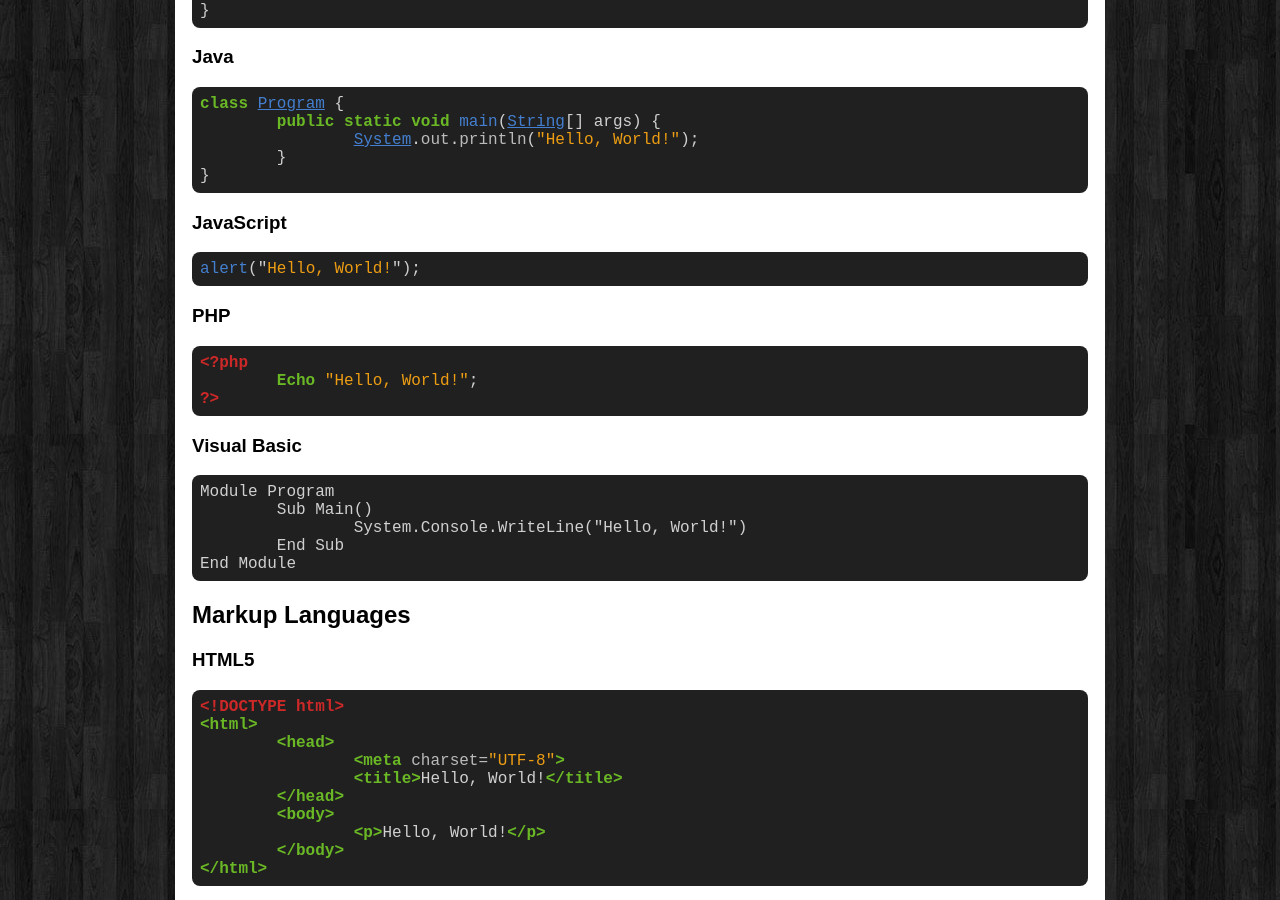
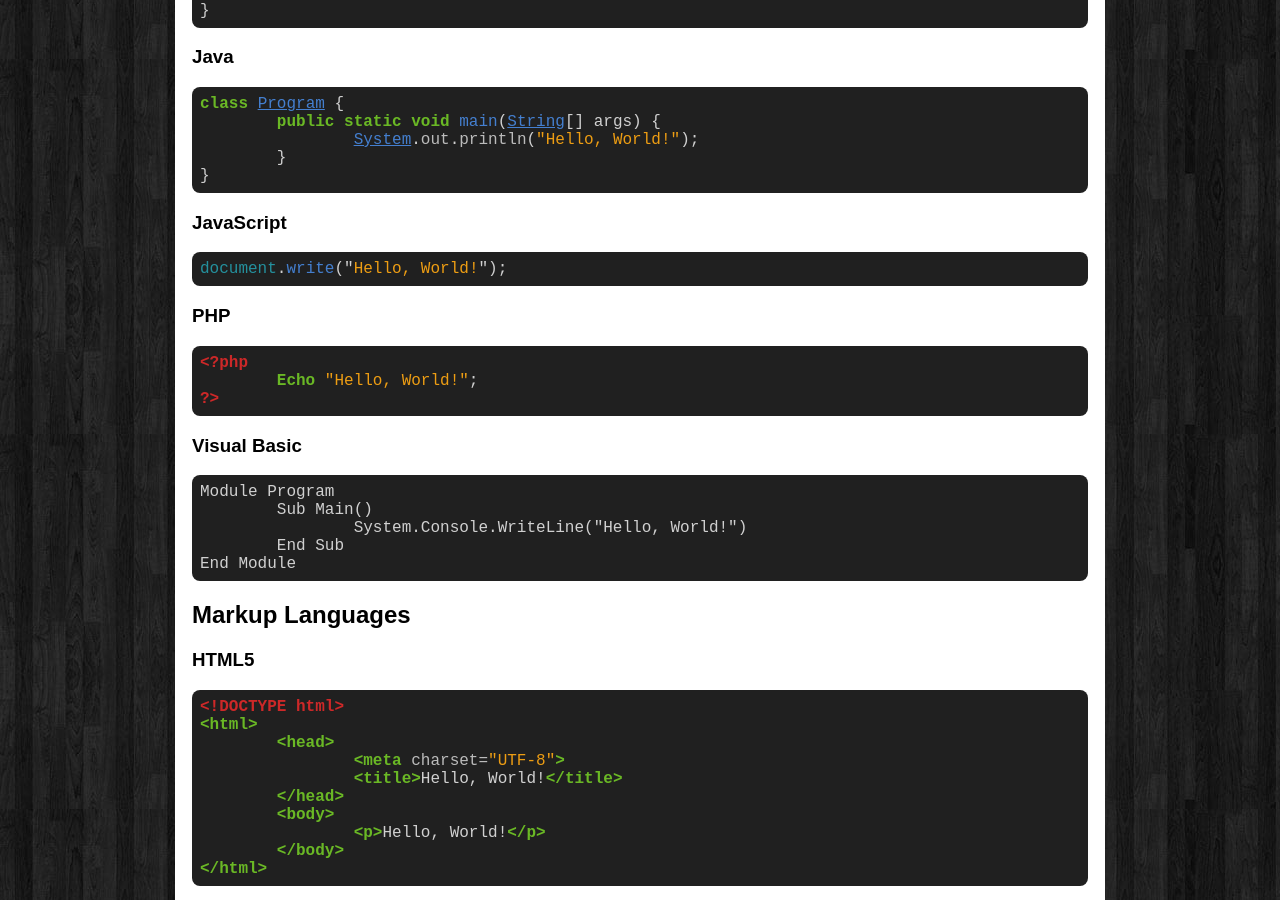
Before and after one commit to Nevets82/nevets82.github.io, a Jekyll site: the page built from index.md, in a window 1280 px wide and 900 px high, scrolled down 1441 px. Built offline with Jekyll 4.4.1, drawn with Linux system fonts in a browser that asks for light colours; Markdown is read by kramdown in place of the engine named in the settings.

Commit message:
Hello, World! Update

````diff
--- a/index.md
+++ b/index.md
@@ -96,7 +96,7 @@ class Program {
 ### JavaScript ###
 
 ```javascript
-alert("Hello, World!");
+document.write("Hello, World!");
 ```
 
 ### PHP ###
````
